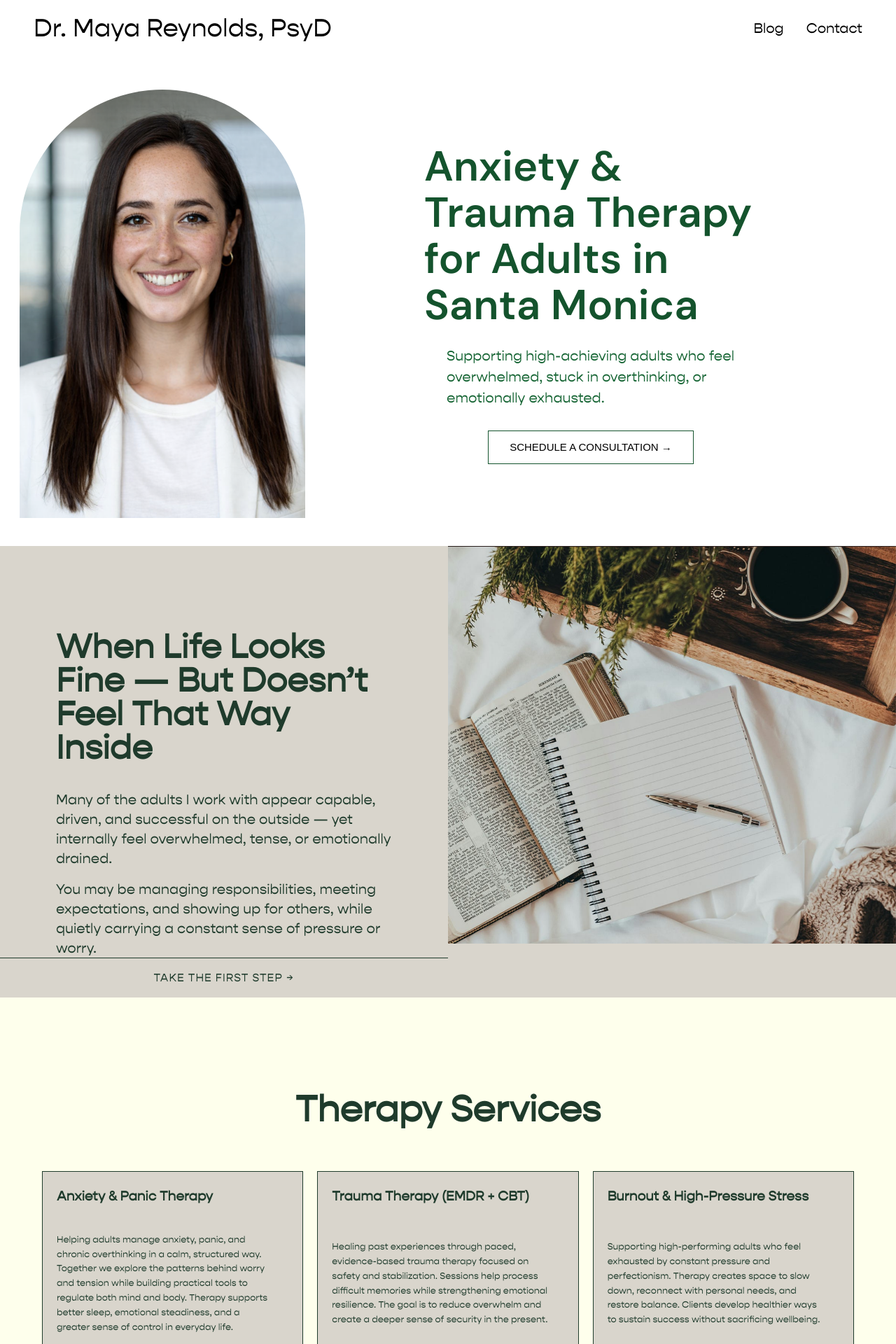
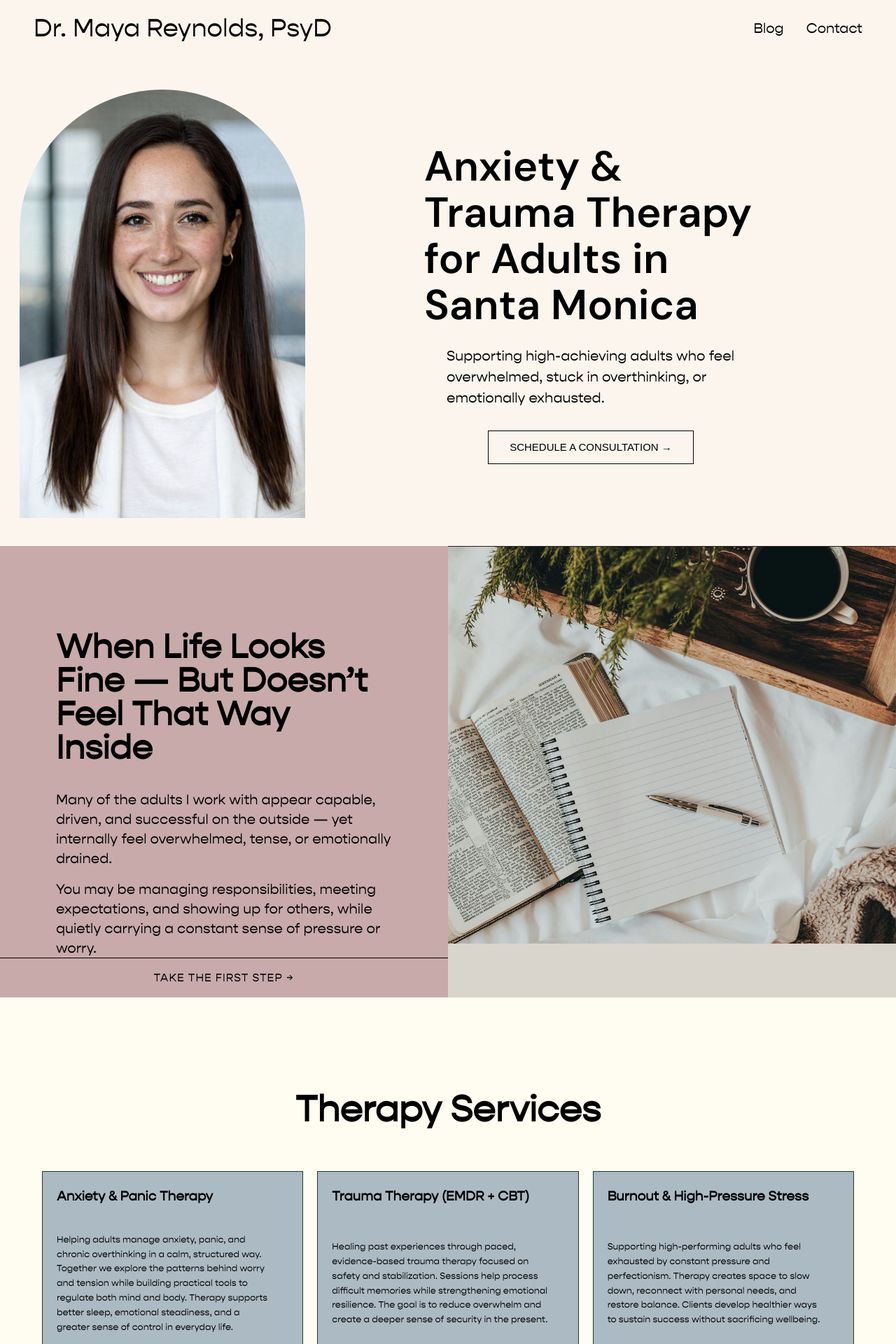
Before and after one commit to Anushaburnwal/lilac-clone, a Next.js app: page / in a window 1280 px wide. Shown: the top 1920 px of the page at 70% size. Built offline with nearby package versions, Linux system fonts and the light colour scheme; a web font is replaced by a local one.

Commit message:
color changed

```diff
--- a/app/globals.css
+++ b/app/globals.css
@@ -1,8 +1,8 @@
 @import "tailwindcss";
 
 :root {
-  --background: #ffffff;
-  --foreground: #ededed;
+  --background: #FCF5EE;
+  --foreground: #FCF5EE;
 }
 
 @theme inline {
@@ -14,8 +14,8 @@
 
 @media (prefers-color-scheme: dark) {
   :root {
-    --background: #ffffff;
-    --foreground: #ededed;
+    --background: #FCF5EE;
+    --foreground: #FCF5EE;
   }
 }
 
--- a/components/CTASection.module.css
+++ b/components/CTASection.module.css
@@ -6,7 +6,7 @@
 
 .section {
   width: 100%;
-  background: #7c7a43; /* olive tone */
+  background: #92487A;
   padding: 140px 20px;
   text-align: center;
 }
@@ -56,7 +56,7 @@
 
 .button:hover {
   background: #f4f1e8;
-  color: #7c7a43;
+  color: black;
 }
 
 /* RESPONSIVE */
--- a/components/FaqSection.module.css
+++ b/components/FaqSection.module.css
@@ -8,7 +8,7 @@
 .section {
   display: grid;
   grid-template-columns: 1fr 1.2fr;
-  background: #f6f4f0;
+  background: #FFF2EB;
   padding: 120px 80px;
   gap: 60px;
 }
@@ -40,17 +40,17 @@
 .title {
   font-size: 52px;
   font-family: "LilacFont", sans-serif;
-  color: #1f3b2c;
+  color: black;
   margin-bottom: 30px;
   font-weight: bold;
-  border-bottom: 1px solid #1f3b2c;
+  border-bottom: 1px solid black;
   padding-bottom: 10px;
 }
 
 /* FAQ ITEM */
 
 .faqItem {
-  border-bottom: 1px solid #1f3b2c;
+  border-bottom: 1px solid black;
   font-family: "LilacFont", sans-serif;
   padding: 12px 0;
 }
@@ -80,7 +80,7 @@
   font-size: 32px;
   font-weight: bold;
   font-family: "LilacFont", sans-serif;
-  color: #1f3b2c;
+  color: black;
 }
 
 /* ANSWER */
@@ -96,7 +96,7 @@
   margin-top: 10px;
   font-size: 16px;
   font-family: "LilacFont", sans-serif;
-  color: #1f3b2c;
+  color: black;
 }
 
 .open {
--- a/components/Footer.module.css
+++ b/components/Footer.module.css
@@ -9,7 +9,7 @@
 
 .footer {
   width: 100%;
-  background: #fffbf0;
+  background: #FFF7F3;
   color: #1f3b2c;
   font-family: "LilacFont", sans-serif;
 }
@@ -126,7 +126,7 @@
 .bottom {
   text-align: center;
   padding: 60px 10px;
-  background: #cec8bf;
+  background: #E6B2BA;
 }
 
 .legal {
--- a/components/Hero.module.css
+++ b/components/Hero.module.css
@@ -35,14 +35,14 @@
 .heroTitle {
   font-size: 60px;
   font-weight: 600;
-  color: #14532d;
+  color: black;
   margin-bottom: 24px;
   font-family: "LilacFont", sans-serif;
   line-height: 1.1;
 }
 
 .heroText {
-  color: #166534;
+  color: black;
   margin-bottom: 32px;
   font-family: "LilacFont", sans-serif;
   margin-left: 32px;
@@ -50,11 +50,11 @@
 }
 
 .heroButton {
-  border: 1px solid #14532d;
+  border: 1px solid black;
   font-size: 15px;
   padding: 12px 24px;
   background: transparent;
-  color: #000;
+  color: black;
   display: inline-flex;
   align-items: center;
   justify-content: center;
@@ -67,7 +67,7 @@
 }
 
 .heroButton:hover {
-  background: #14532d;
+  background: black;
   color: #fff;
 }
 
--- a/components/IntroSection.module.css
+++ b/components/IntroSection.module.css
@@ -9,7 +9,7 @@
   grid-template-columns: 1fr 1fr;
   align-items: center;
 
-  background: #d9d5cc;
+  background: #F9DFDF;
   padding: 120px 80px 120px 120px; /* ← added extra left padding */
   position: relative;
 }
@@ -25,7 +25,7 @@
 .text h2 {
   font-size: 54px;
   font-family: "LilacFont", sans-serif;
-  color: #1f3b2c;
+  color: black;
   font-weight: bold;
   margin-bottom: 30px;
 }
@@ -34,7 +34,7 @@
   font-size: 20px;
   line-height: 1.7;
   font-family: "LilacFont", sans-serif;
-  color: #1f3b2c;
+  color: black;
   margin-bottom: 40px;
 }
 
@@ -42,18 +42,18 @@
 
 .cta {
   background: transparent;
-  border: 1px solid #1f3b2c;
+  border: 1px solid black;
   font-family: "LilacFont", sans-serif;
   padding: 14px 26px;
   font-size: 13px;
   letter-spacing: 1px;
-  color: #1f3b2c;
+  color: black;
   cursor: pointer;
   transition: all 0.60s ease;
 }
 
 .cta:hover {
-  background: #1f3b2c;
+  background: black;
   color: white;
 }
 
--- a/components/LifeSection.module.css
+++ b/components/LifeSection.module.css
@@ -7,7 +7,7 @@
 
 .textWrapper p {
   font-size: 20px;
-  color: #1f3b2c;
+  color: #FFC4C4;
   font-family: "LilacFont", sans-serif;
   margin-top: 10px;
   margin-bottom: 20px;
@@ -20,12 +20,12 @@
 .button {
   width: 100%;
   background: transparent;
-  border-top: 1px solid #1f3b2c;
+  border-top: 1px solid black;
   font-family: "LilacFont", sans-serif;
   font-size: 16px;
   letter-spacing: 1px;
 
-  color: #1f3b2c;
+  color: black;
 
   padding: 16px 0;
   cursor: pointer;
@@ -34,9 +34,9 @@
 }
 
 .button:hover {
-  background: #173525;
+  background: black;
   color: white;
-  border-top-color: #1f3b2c;
+  border-top-color: black;
   padding-left: 12px;
 }
 
--- a/components/LifeSection.tsx
+++ b/components/LifeSection.tsx
@@ -9,25 +9,25 @@ export default function LifeSection() {
     <section className="mt-10 bg-[#d9d5cc] flex">
 
       {/* LEFT TEXT */}
-      <div className="font-lilac flex flex-col w-1/2">
+      <div className="font-lilac flex flex-col w-1/2 bg-[#C8AAAA]">
 
         <div className="px-20 pt-30">
 
           <h2
-            className={`text-5xl font-semibold text-[#1f3b2c] mb-9
+            className={`text-5xl font-semibold text-black mb-9
             ${styles.fadeUp} ${styles.delay1}`}
           >
             When Life Looks Fine — But Doesn’t Feel That Way Inside
           </h2>
 
           <p
-            className={`text-[#1f3b2c] text-xl mb-4
+            className={`text-black text-xl mb-4
             ${styles.fadeUp} ${styles.delay2}`}
           >
             Many of the adults I work with appear capable, driven, and successful on the outside — yet internally feel overwhelmed, tense, or emotionally drained.
            </p>
           <p
-            className={`text-[#1f3b2c] text-xl
+            className={`text-black text-xl
             ${styles.fadeUp} ${styles.delay3}`}
           >
            You may be managing responsibilities, meeting expectations, and showing up for others, while quietly carrying a constant sense of pressure or worry.
--- a/components/Navbar.tsx
+++ b/components/Navbar.tsx
@@ -31,7 +31,7 @@ export default function Navbar() {
       className={`
         fixed top-0 left-0 w-full h-20
         flex justify-between items-center px-12
-        bg-[#fff] z-50
+        bg-[#FCF5EE] z-50
         transition-transform duration-300
         ${showNav ? "translate-y-0" : "-translate-y-full"}
       `}
--- a/components/OfficeSection.tsx
+++ b/components/OfficeSection.tsx
@@ -25,19 +25,21 @@ const OfficeSection = () => {
   }, []);
 
   return (
-    <section className="w-full bg-neutral-50 py-16 px-6 md:px-16">
+    <section className="w-full bg-[#DCC5B2] py-16 px-6 md:px-16">
       <div className="max-w-6xl mx-auto">
 
         {/* Heading */}
         <div
-          ref={(el) => (refs.current[0] = el)}
+          ref={(el) => {
+            refs.current[0] = el;
+          }}
           className="font-lilac text-center mb-10 fade-up"
         >
-          <h2 className="text-3xl md:text-4xl font-semibold text-gray-800">
+          <h2 className="text-3xl md:text-4xl font-semibold text-black">
             A Calm Space to Feel Supported
           </h2>
 
-          <p className="mt-4 text-gray-600 max-w-2xl mx-auto">
+          <p className="mt-4 text-black max-w-2xl mx-auto">
             Therapy sessions are offered in a quiet, private Santa Monica office
             designed to help you feel grounded and at ease. Natural light,
             comfortable seating, and a peaceful environment create space for
@@ -51,10 +53,12 @@ const OfficeSection = () => {
             (src, i) => (
               <img
                 key={i}
-                ref={(el) => (refs.current[i + 1] = el)}
+                ref={(el) => {
+                  refs.current[i + 1] = el;
+                }}
                 src={src}
                 alt="Therapy office"
-                className="rounded-xl shadow-md object-cover w-full h-64 fade-up"
+                className="rounded-0 shadow-md object-cover w-full h-64 fade-up"
                 style={{ transitionDelay: `${i * 0.15}s` }}
               />
             )
@@ -63,16 +67,18 @@ const OfficeSection = () => {
 
         {/* Footer */}
         <div
-          ref={(el) => (refs.current[4] = el)}
+          ref={(el) => {
+            refs.current[4] = el;
+          }}
           className="font-lilac text-center fade-up"
         >
-          <p className="text-gray-600 max-w-xl mx-auto mb-6">
+          <p className="text-black max-w-xl mx-auto mb-6">
             Whether meeting in person or through secure telehealth, the goal is
             to provide a supportive setting where you can slow down, speak
             openly, and feel fully respected throughout your therapy journey.
           </p>
 
-          <button className="bg-gray-800 text-white px-8 py-3 rounded-full hover:bg-gray-700 transition">
+          <button className="bg-black text-white px-8 py-3 hover:bg-gray-400 transition">
             BOOK YOUR VISIT
           </button>
         </div>
--- a/components/Specialties.module.css
+++ b/components/Specialties.module.css
@@ -5,7 +5,7 @@
 
 
 .section {
-  background: #feffec;
+  background: #FFFDF1;
   padding: 100px 60px;
 
 }
@@ -15,7 +15,7 @@
   font-size: 52px;
   margin-top: 20px;
   font-weight: 600;
-  color: #1f3b2c;
+  color: black;
   font-family: "LilacFont", sans-serif;
   margin-bottom: 50px;
 }
@@ -32,7 +32,7 @@
   border: 1px solid #1f3b2c;
   font-family: "LilacFont", sans-serif;
   padding: 40px;
-  background: #d9d5cc;
+  background: #ACBAC4;
   display: flex;
   height: 110%;
   flex-direction: column;
@@ -46,7 +46,7 @@
   margin-top: -20px;
   margin-left: -20px;
   font-family: "LilacFont", sans-serif;
-  color: #1f3b2c;
+  color: black;
 }
 
 .card p {
@@ -54,7 +54,7 @@
   line-height: 1.6;
   margin-top: -10px;
   margin-left: -20px;
-  color: #1f3b2c;
+  color: black;
   font-family: "LilacFont", sans-serif;
   margin-bottom: 30px;
 }
--- a/components/SupportSection.module.css
+++ b/components/SupportSection.module.css
@@ -25,7 +25,7 @@
 /* RIGHT CONTENT */
 
 .content {
-  background: #d7d6df; /* soft lavender */
+  background: #FFE4EF; /* soft lavender */
 
   display: flex;
   flex-direction: column;
@@ -36,7 +36,7 @@
 .content h2 {
   font-size: 52px;
   font-weight: bold;
-  color: #1f3b2c;
+  color: black;
   font-family: "LilacFont", sans-serif;
   margin-bottom: 40px;
   margin-top: 180px;
@@ -46,7 +46,7 @@
   margin-bottom: 40px;
   font-size: 20px;
   font-family: "LilacFont", sans-serif;
-  color: #1f3b2c;
+  color: black;
 }
 
 .content ul {
@@ -59,13 +59,13 @@
   font-family: "LilacFont", sans-serif;
   font-size: 18px;
   margin-left: 20px;
-  color: #1f3b2c;
+  color: black;
 }
 
 .footerText {
   margin-top: 40px;
   font-size: 20px;
-  color: #1f3b2c;
+  color: black;
   font-family: "LilacFont", sans-serif;
   margin-bottom: auto;
 }
@@ -80,7 +80,7 @@
   border-top: 1px solid #1f3b2c;
 
   background: transparent;
-  color: #1f3b2c;
+  color: black;
 
   font-size: 16px;
   letter-spacing: 1px;
@@ -94,7 +94,7 @@
 /* hover fill */
 
 .cta:hover {
-  background: #1f3b2c;
+  background: black;
   color: white;
   padding-left: 12px;
 }
```
